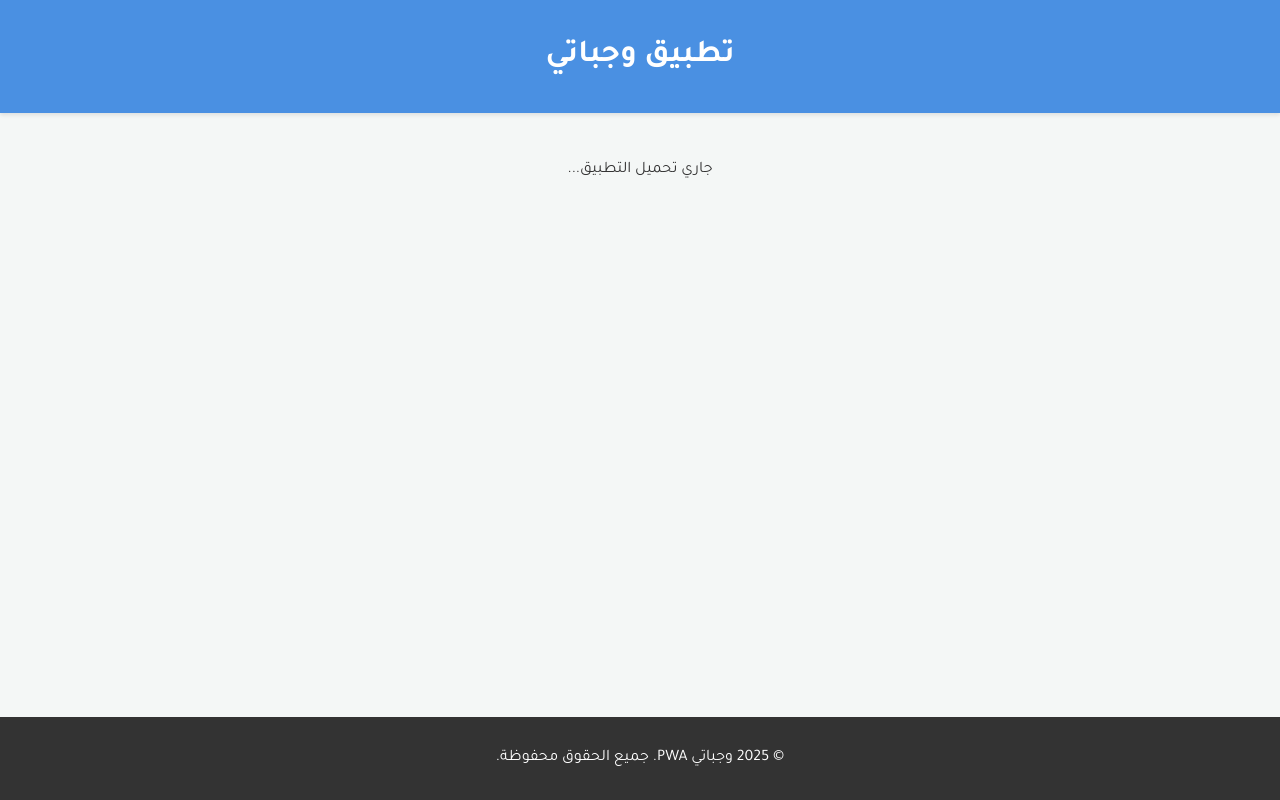
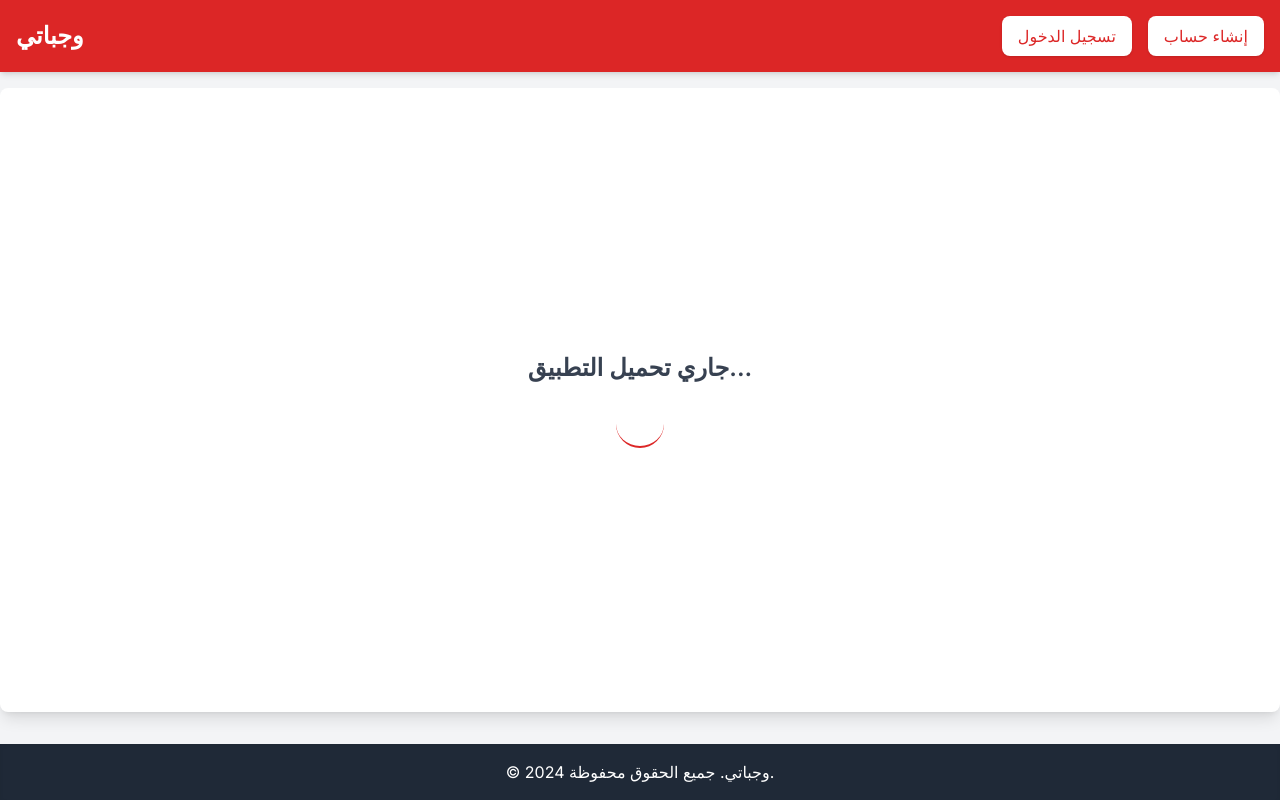
Before and after one commit to lapandro/wajabati-pwa, a website: page public/index.html in a window 1280 px wide. Drawn offline with nearby package versions, Linux system fonts and the light colour scheme.

Commit message:
Update index.html

```diff
--- a/public/index.html
+++ b/public/index.html
@@ -1,91 +1,84 @@
 <!DOCTYPE html>
-<html lang="ar" dir="rtl">
+<html lang="ar">
 <head>
-  <meta charset="UTF-8" />
-  <meta name="viewport" content="width=device-width, initial-scale=1.0" />
-  <meta name="theme-color" content="#4A90E2" />
-  <title>وجباتي PWA</title>
+    <meta charset="UTF-8">
+    <meta name="viewport" content="width=device-width, initial-scale=1.0">
+    <title>وجباتي - المنصة الذكية لإدارة المطاعم وطلبات العملاء</title>
+    <!-- ربط ملف Tailwind CSS المولد. هذا هو الملف الذي يجب أن يحتوي على تصميم التطبيق. -->
+    <link href="/css/style.css" rel="stylesheet">
+    <!-- ربط ملف PWA Manifest لجعل التطبيق قابلاً للتثبيت -->
+    <link rel="manifest" href="/manifest.json">
+    <!-- أيقونات التطبيق لأجهزة Apple (يمكن إضافة أحجام أخرى في مجلد assets/icons) -->
+    <link rel="apple-touch-icon" href="/assets/icons/icon-192x192.png">
+    <!-- تحديد لون شريط العنوان في المتصفح لأجهزة Android -->
+    <meta name="theme-color" content="#F87171"/>
 
-  <!-- Manifest & Icons -->
-  <link rel="manifest" href="manifest.json" />
-  <link rel="apple-touch-icon" href="assets/icons/icon-192x192.png" />
+    <!-- جلب خط Inter من Google Fonts لضمان مظهر متناسق -->
+    <link rel="preconnect" href="https://fonts.googleapis.com">
+    <link rel="preconnect" href="https://fonts.gstatic.com" crossorigin>
+    <link href="https://fonts.googleapis.com/css2?family=Inter:wght@300;400;500;600;700&display=swap" rel="stylesheet">
 
-  <!-- CSS -->
-  <link rel="stylesheet" href="css/style.css" />
-  <link rel="preconnect" href="https://fonts.googleapis.com" />
-  <link rel="preconnect" href="https://fonts.gstatic.com" crossorigin />
-  <link
-    href="https://fonts.googleapis.com/css2?family=Inter:wght@300;400;500;600;700&family=Tajawal:wght@300;400;500;700&display=swap"
-    rel="stylesheet"
-  />
-
-  <!-- Inline fallback styling -->
+    <!-- تضمين Tailwind CSS CDN (للراحة أثناء التطوير). في الإنتاج، يجب الاعتماد فقط على ملف style.css المولد. -->
+    <script src="https://cdn.tailwindcss.com"></script>
     <style>
+        /* تعريف الخط الافتراضي لكامل الجسم */
         body {
-      font-family: 'Tajawal', 'Inter', sans-serif;
-      margin: 0;
-      padding: 0;
-      background-color: #f4f7f6;
-      color: #333;
+            font-family: 'Inter', sans-serif;
+            /* منع scrollbar أفقي على جميع الأجهزة */
+            overflow-x: hidden;
+        }
+        /* لضمان احتلال الـ main للمساحة المتاحة وتوسيط المحتوى */
+        main {
             display: flex;
-      flex-direction: column;
-      min-height: 100vh;
+            flex-grow: 1; /* السماح للمحتوى الرئيسي بالنمو لملء المساحة المتاحة */
+            align-items: center; /* توسيط عمودي */
+            justify-content: center; /* توسيط أفقي */
         }
-
-    header {
-      background-color: #4A90E2;
+        /* كلاس للرسائل المؤقتة */
+        .message-box {
+            position: fixed;
+            bottom: 1rem;
+            right: 1rem;
+            padding: 0.75rem 1.5rem;
+            border-radius: 0.5rem;
+            box-shadow: 0 4px 6px -1px rgba(0, 0, 0, 0.1), 0 2px 4px -1px rgba(0, 0, 0, 0.06);
             color: white;
-      padding: 1rem;
-      text-align: center;
-      box-shadow: 0 2px 4px rgba(0, 0, 0, 0.1);
-    }
-
-    .app-container {
-      flex: 1;
-      padding: 2rem;
-      text-align: center;
-    }
-
-    footer {
-      background-color: #333;
-      color: white;
-      text-align: center;
-      padding: 1rem;
-      margin-top: auto;
+            z-index: 50; /* تأكد أنها تظهر فوق كل شيء آخر */
         }
     </style>
 </head>
-
-<body>
-  <header>
-    <h1>تطبيق وجباتي</h1>
+<body class="bg-gray-100 text-gray-900 flex flex-col min-h-screen">
+    <!-- رأس التطبيق: شريط التنقل العلوي -->
+    <header class="bg-red-600 text-white p-4 shadow-md">
+        <nav class="container mx-auto flex justify-between items-center">
+            <h1 class="text-2xl font-bold">وجباتي</h1>
+            <div id="auth-buttons" class="space-x-4 flex items-center">
+                <!-- هذه الأزرار سيتم التحكم في رؤيتها بواسطة JavaScript بناءً على حالة المصادقة -->
+                <button id="login-button" class="bg-white text-red-600 px-4 py-2 rounded-lg shadow hover:bg-gray-100 transition-colors">تسجيل الدخول</button>
+                <button id="signup-button" class="bg-white text-red-600 px-4 py-2 rounded-lg shadow hover:bg-gray-100 transition-colors">إنشاء حساب</button>
+                <button id="logout-button" class="bg-white text-red-600 px-4 py-2 rounded-lg shadow hover:bg-gray-100 transition-colors hidden">تسجيل الخروج</button>
+            </div>
+        </nav>
     </header>
 
-  <main id="app-root" class="app-container">
-    <p>جاري تحميل التطبيق...</p>
+    <!-- المحتوى الرئيسي للتطبيق: سيتم تحديثه بواسطة JavaScript.
+         يتضمن الآن رسالة تحميل أولية لجعل تجربة المستخدم أفضل. -->
+    <main id="app-content" class="flex-grow container mx-auto p-4 mt-4 bg-white rounded-lg shadow-lg">
+        <!-- رسالة تحميل أولية تظهر حتى يتم تهيئة JavaScript وتحميل المحتوى الفعلي.
+             الرسالة التي كنت تراها "جاري تحميل التطبيق..." ستظهر هنا مع مؤشر تحميل. -->
+        <div class="text-center w-full">
+            <p class="text-2xl font-semibold text-gray-700 mb-4">جاري تحميل التطبيق...</p>
+            <!-- مؤشر تحميل دوار (spinner) -->
+            <div class="animate-spin rounded-full h-12 w-12 border-b-2 border-red-600 mx-auto"></div>
+        </div>
     </main>
 
-  <footer>
-    <p>&copy; 2025 وجباتي PWA. جميع الحقوق محفوظة.</p>
+    <!-- تذييل التطبيق: معلومات حقوق النشر -->
+    <footer class="bg-gray-800 text-white p-4 mt-8 text-center shadow-inner">
+        <p>&copy; 2024 وجباتي. جميع الحقوق محفوظة.</p>
     </footer>
 
-  <!-- رابط السكربت الفعلي -->
-  <script type="module" src="main.js"></script>
-
-  <!-- تسجيل Service Worker -->
-  <script>
-    if ('serviceWorker' in navigator) {
-      window.addEventListener('load', () => {
-        navigator.serviceWorker
-          .register('/sw.js')
-          .then((registration) => {
-            console.log('✅ ServiceWorker registered:', registration);
-          })
-          .catch((err) => {
-            console.log('❌ ServiceWorker registration failed:', err);
-          });
-      });
-    }
-  </script>
+    <!-- ربط ملف JavaScript الرئيسي. يجب أن يكون من النوع "module" لاستخدام import/export. -->
+    <script type="module" src="/js/main.js"></script>
 </body>
 </html>
```
Lines whose indentation alone changed are shown as unchanged.
